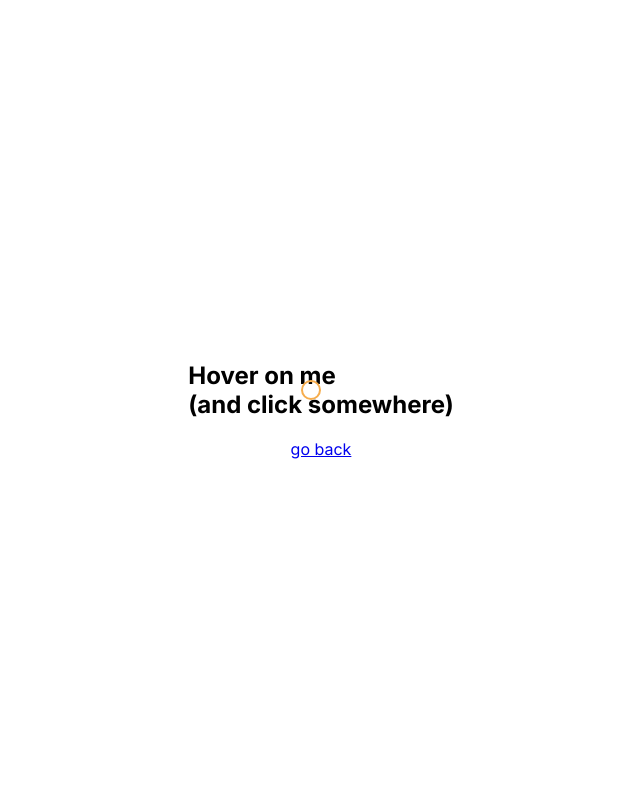
After one commit to Kvazorin/vacuum_frames, a PHP site: page /test.php in a window 1280 px wide. The commit adds this page. Shown: the whole page, without its empty margins (319-959 px from the left). Run offline with PHP 8.4, Linux system fonts and the light colour scheme.

Commit message:
Nineth commit
- Added test page with JS for a cursor ripple effect;
- Removed commented lines of code;

```diff
--- a/assets/css/styles.css
+++ b/assets/css/styles.css
@@ -19,6 +19,7 @@
 }
 
 body {
+  background-color: #fff;
   overflow-x: hidden;
   background-repeat: no-repeat;
 }
--- /dev/null
+++ b/assets/css/styles_test.css
@@ -0,0 +1,55 @@
+@import url("https://fonts.googleapis.com/css2?family=Inter:wght@400;500;700&display=swap");
+* {
+  scroll-behavior: smooth;
+  font-family: "Inter", sans-serif;
+}
+
+body {
+  margin: 0;
+  padding: 0;
+  display: flex;
+  justify-content: center;
+  flex-direction: column;
+  align-items: center;
+  height: 100vh;
+  overflow: hidden;
+}
+
+#cursor,
+.ripple {
+  z-index: 1;
+  position: absolute;
+  width: 20px;
+  height: 20px;
+  border: 2px solid #f6ad4d;
+  box-sizing: border-box;
+  transition: 0.1s;
+  transform: translate(-50%, -50%);
+  border-radius: 50%;
+  pointer-events: none;
+  background-color: transparent;
+}
+
+h2:hover ~ #cursor {
+  width: 65px;
+  height: 65px;
+  border: 2px solid #f6ad4d;
+  background-color: hsla(34, 90%, 63%, 0.259);
+  animation: animate 5s linear infinite;
+}
+
+@keyframes animate {
+  0% {
+    transform: translate(-50%, -50%) rotate(0 deg);
+  }
+  100% {
+    transform: translate(-50%, -50%) rotate(360 deg);
+  }
+}
+
+@keyframes ripple-effect {
+  to {
+    transform: scale(5);
+    opacity: 0.01;
+  }
+}
--- /dev/null
+++ b/assets/js/script_test.js
@@ -0,0 +1,32 @@
+document.onclick = () => applyCursorRippleEffect(event);
+
+function applyCursorRippleEffect(e) {
+  const ripple = document.createElement("div");
+
+  ripple.className = "ripple";
+  document.body.appendChild(ripple);
+
+  ripple.style.left = `${e.clientX}px`;
+  ripple.style.top = `${e.clientY}px`;
+  ripple.style.animation = `ripple-effect .2s  linear`;
+  ripple.onanimationend = () => {
+    document.body.removeChild(ripple);
+  };
+}
+
+// extra and optional part:
+
+const all = document.body.getElementsByTagName("*");
+for (var i = 0; i < all.length; ++i) {
+  all[i].onclick = (event) => event.stopPropagation();
+}
+
+var cursor = document.getElementById("cursor");
+document.addEventListener("mousemove", function (e) {
+  var x = e.clientX;
+  var y = e.clientY;
+  cursor.style.left = x + "px";
+  cursor.style.top = y + "px";
+});
+
+// If you remove this part you will realise  the ripple overlap. If you select the h1 element in the body the ripple is triggered. Perhaps you don't want that behaviour (the event bubbling down to body children), and so you may add this code. ITS DANGEROUS: for this occasion you may want, but there is specific cases wherein you don't want it at all. Its annoying, just like the discussion o Dev.to pointed out. This pen is simple, so it hasn't such problems. Links, buttons, css hovers, still work, but the ripple don't, that is, it will trigger only where you specifiy: body. As I said, there are possibily occasions you will have to specifiy which kind of elements won't receive this behaviour. This part is general, all elements in body don't receive propagation from its father.
--- a/index.php
+++ b/index.php
@@ -46,7 +46,7 @@ endif;
               <a href="#" class="nav__list-link link">О компании</a>
             </li>
             <li class="nav__list-item">
-              <a href="#" class="nav__list-link link">Партнерам</a>
+              <a href="test.php" class="nav__list-link link">Партнерам</a>
             </li>
             <li class="nav__list-item">
               <a href="desinger.php" class="nav__list-link link">Конструктор</a>
@@ -200,7 +200,7 @@ endif;
             <a href="#" class="footer__link">О компании</a>
           </li>
           <li class="footer__list-item">
-            <a href="#" class="footer__link">Партнерам</a>
+            <a href="test.php" class="footer__link">Партнерам</a>
             <a href="#" class="footer__link">Обратная связь</a>
           </li>
           <li class="footer__list-item">
--- /dev/null
+++ b/test.php
@@ -0,0 +1,20 @@
+<!DOCTYPE html>
+<html lang="en">
+
+<head>
+    <meta charset="UTF-8">
+    <meta http-equiv="X-UA-Compatible" content="IE=edge">
+    <meta name="viewport" content="width=device-width, initial-scale=1.0">
+    <link rel="stylesheet" href="assets/css/styles_test.css">
+    <title>Document</title>
+</head>
+
+<body>
+    <h2 class="hover__test">Hover on me <br>
+    (and click somewhere)</h2>
+    <div id="cursor"></div>
+    <a href="index.php">go back</a>
+    <script src="assets/js/script_test.js"></script>
+</body>
+
+</html>
```
Also changed, not shown: desinger.php (+0 -10 lines), assets/js/script.js (line endings or trailing spaces).
